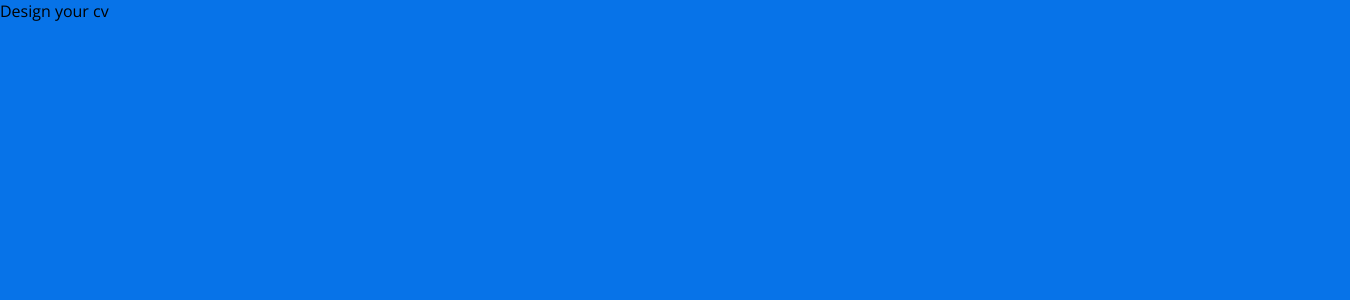
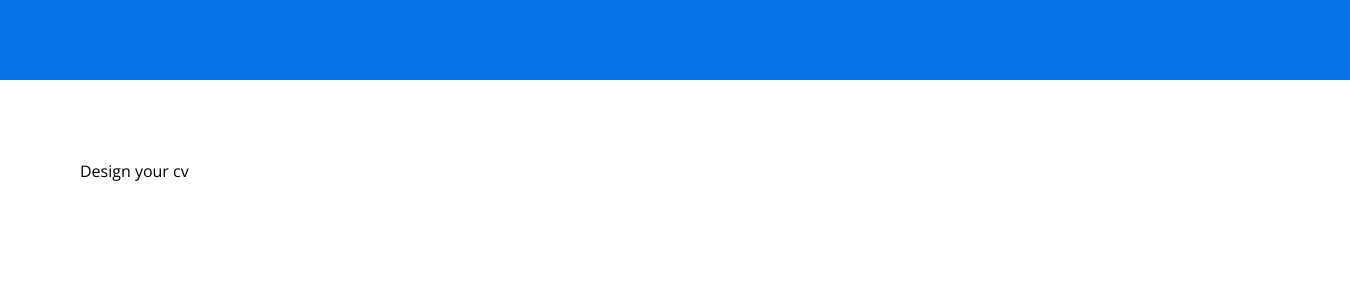
Before and after one commit to anhthi-projects/cv-creator-nextjs, a Next.js app: page /design/design in a window 1280 px wide. Shown: the top 300 px of the page, 1350 px wide, since content can reach past the window. Built offline with nearby package versions, Linux system fonts and the light colour scheme.

Commit message:
Basic layout of resume

```diff
--- a/src/pages/_app.tsx
+++ b/src/pages/_app.tsx
@@ -1,23 +1,10 @@
 import "@src/styles/index.scss";
 import { AppProps } from "next/app";
-import Head from "next/head";
 
 const App: React.FC<AppProps> = (props) => {
   const { Component, pageProps } = props;
 
-  return (
-    <>
-      <Head>
-        <meta charSet="utf-8" />
-        <meta
-          name="viewport"
-          content="width=device-width, initial-scale=1.0, maximum-scale=5.0"
-        />
-        <meta name="description" content="CV Creator" />
-      </Head>
-      <Component {...pageProps} />
-    </>
-  );
+  return <Component {...pageProps} />;
 };
 
 export default App;
--- /dev/null
+++ b/src/pages/_document.tsx
@@ -0,0 +1,22 @@
+import { Html, Head, Main, NextScript } from "next/document";
+
+const Document = () => {
+  return (
+    <Html lang="en">
+      <Head>
+        <meta charSet="utf-8" />
+        <meta
+          name="viewport"
+          content="width=device-width, initial-scale=1.0, maximum-scale=5.0"
+        />
+        <meta name="description" content="CV Creator" />
+      </Head>
+      <body>
+        <Main />
+        <NextScript />
+      </body>
+    </Html>
+  );
+};
+
+export default Document;
--- /dev/null
+++ b/src/pages/design/design.module.scss
@@ -0,0 +1,8 @@
+.page-wrapper {
+  width: 100%;
+  max-width: $page-width;
+  min-height: calc($page-width * $page-ratio);
+  background-color: $color-white;
+  margin: 80px auto 50px;
+  padding: $page-padding;
+}
--- a/src/pages/design/design.tsx
+++ b/src/pages/design/design.tsx
@@ -1,4 +1,6 @@
 import Head from "next/head";
+
+import styles from "./design.module.scss";
 
 const Designing = () => {
   return (
@@ -6,7 +8,7 @@ const Designing = () => {
       <Head>
         <title>Design your CV</title>
       </Head>
-      <div>Design your cv</div>
+      <div className={styles["page-wrapper"]}>Design your cv</div>
     </>
   );
 };
--- a/src/routes.js
+++ b/src/routes.js
@@ -2,12 +2,12 @@ const routes = require("next-routes-extended");
 
 module.exports = routes()
   .add({
-    pattern: "/",
+    pattern: "/home",
     name: "home",
     page: "home",
   })
   .add({
-    pattern: "/design",
+    pattern: "/",
     name: "design",
     page: "design",
   });
--- a/src/styles/_variables.scss
+++ b/src/styles/_variables.scss
@@ -1,8 +1,17 @@
+/*
+ * App
+ */
+
+$page-width: 1190px;
+$page-ratio: 1.4145161;
+$page-padding: 80px;
+
 /*
  * Colors
  */
 
 $color-primary: #0773e8;
+$color-white: #ffffff;
 
 /*
  * Breakpoints
```
Also changed, not shown: src/pages/design/avatar/index.ts (added), src/pages/design/name-and-position/index.ts (added).
